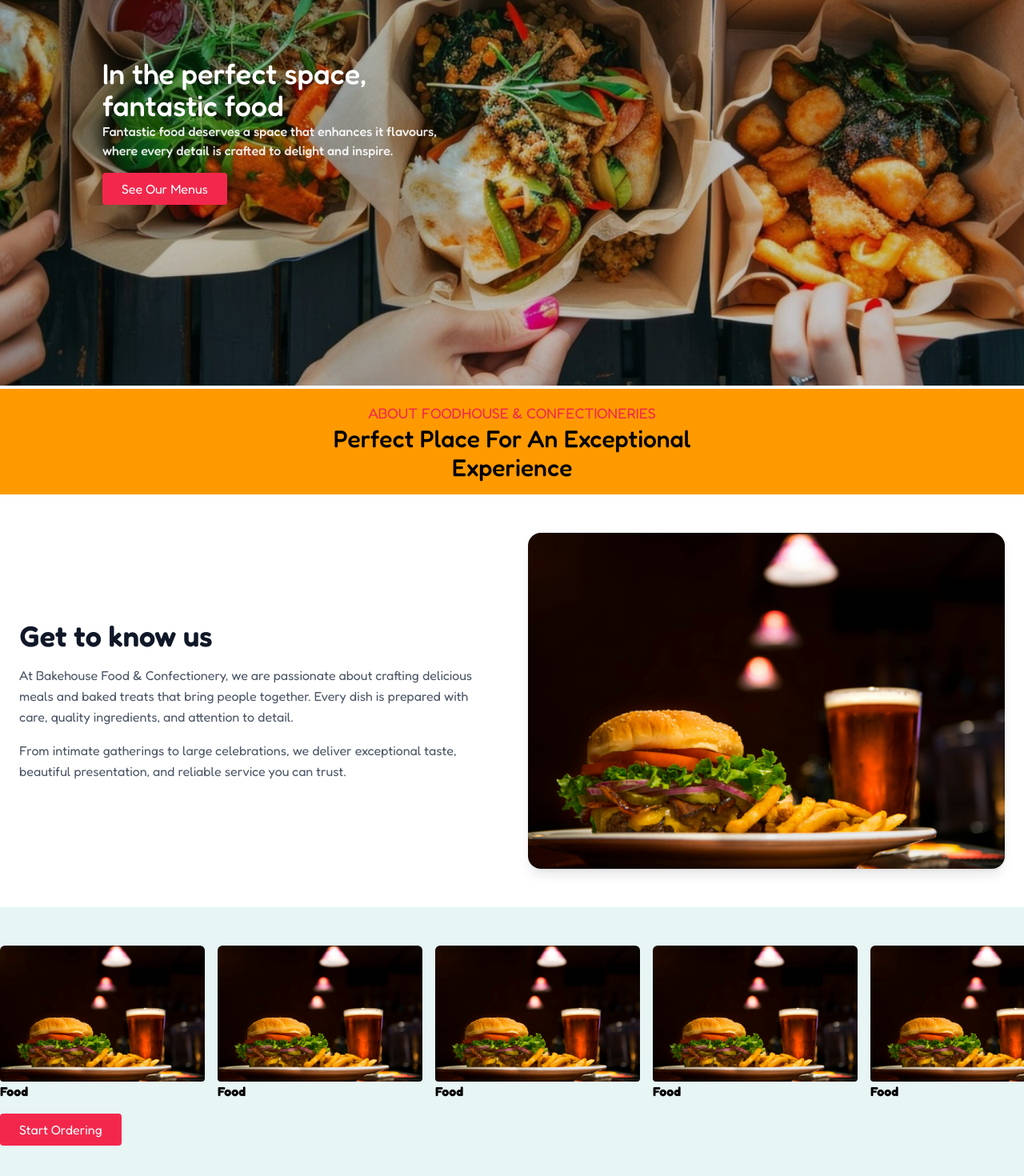
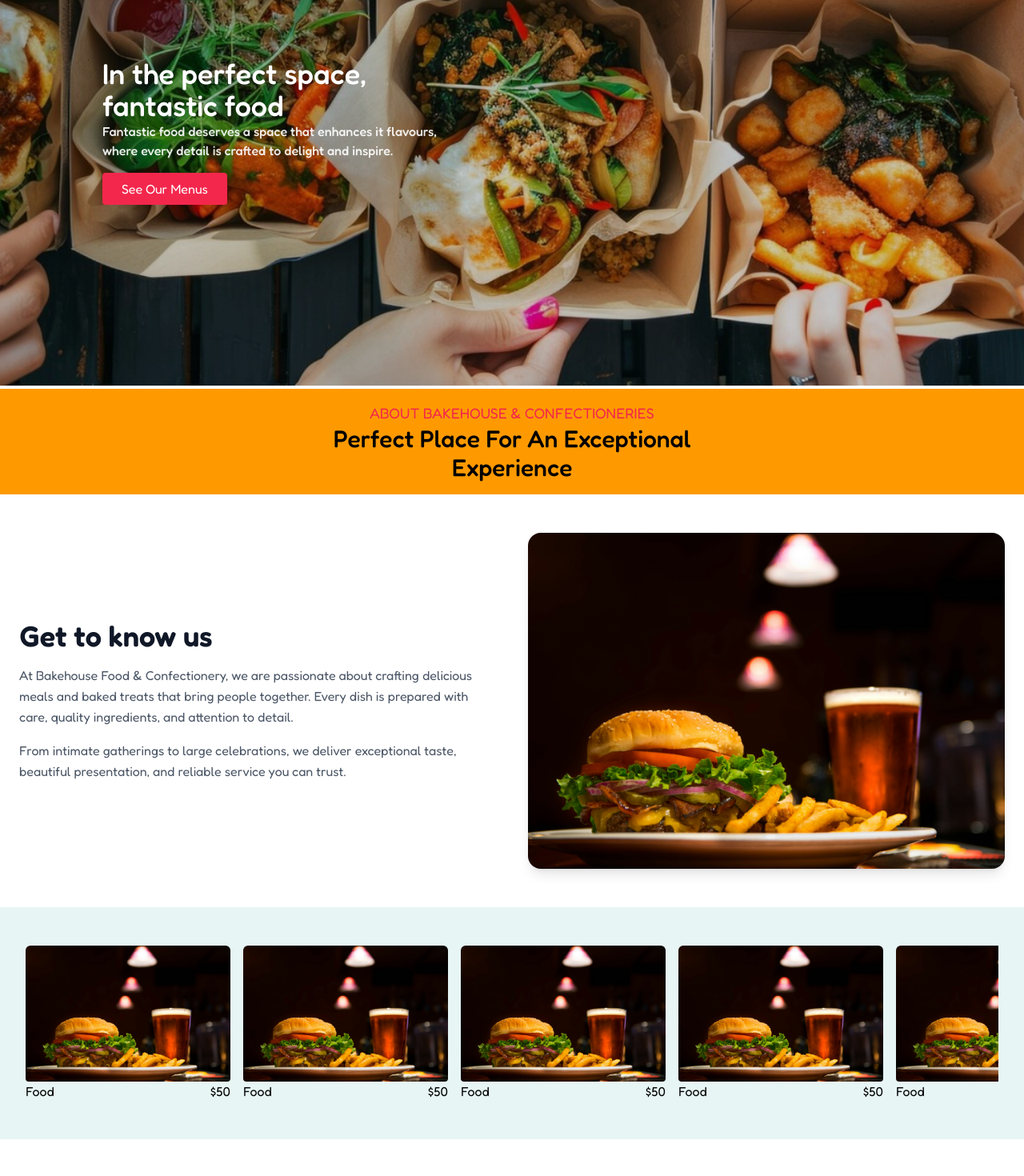
Before and after one commit to ernestkris6/Food-House, a React (Vite) app: page / in a window 1280 px wide. Shown: the part 298-1768 px from the top of the page at 80% size. After the commit the page ends 1722 px from the top, so only its background shows below. Built offline with nearby package versions, Linux system fonts and the light colour scheme; a web font is replaced by a local one.

Commit message:
products

```diff
--- a/src/UI/Details.jsx
+++ b/src/UI/Details.jsx
@@ -5,7 +5,7 @@ export default function Details() {
   return (
     <section className='mt-1'>
         <div className='bg-amber-500 text-center py-4'>
-            <p className='uppercase text-[#f3274c] text-xs md:text-lg'>About Foodhouse & confectioneries</p>
+            <p className='uppercase text-[#f3274c] text-xs md:text-lg'>About Bakehouse & confectioneries</p>
             <h2 className='text-lg md:text-3xl font-medium'>Perfect Place For An Exceptional</h2>
             <h2 className='text-lg md:text-3xl font-medium'>Experience</h2>
         </div>
--- /dev/null
+++ b/src/UI/Footer.jsx
@@ -0,0 +1,7 @@
+import React from 'react'
+
+export default function Footer() {
+  return (
+    <div>Footer</div>
+  )
+}
--- a/src/UI/Products.jsx
+++ b/src/UI/Products.jsx
@@ -56,20 +56,22 @@ function Gallery ({src, alt, text}) {
   return(
       <div className='flex-shrink-0 snap-start w-48 sm:w-56 md:w-60 lg:w-64 cursor-pointer rounded-md overflow-hidden group'>
         <img className='rounded' src={src} alt={alt} />
-        <b>{text}</b>
+        <div className='flex justify-between'>
+        <p>{text}</p>
+        <p>$50</p>
+        </div>
       </div>
   )
  }
 
 export default function Products() {
   return (
-    <div className='bg-[#E7f5f5] py-12'>
+    <div className='bg-[#E7f5f5] px-8 py-12'>
         <div className='flex overflow-x-auto gap-4 snap-x snap-mandatory scrollbar-hide'>
             {imageDetails.map((item, idx)=> (
               <Gallery src={item.img} key={idx} text={item.text}/>
             ))}
         </div>
-        <button className='bg-[#f3274c] text-white rounded px-6 py-2 mt-4 cursor-pointer'>Start Ordering</button>
     </div>
   )
 }
```
